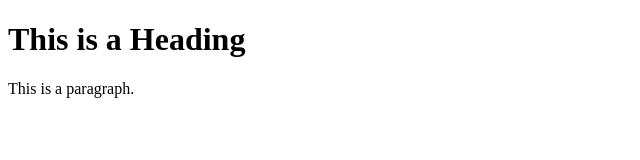
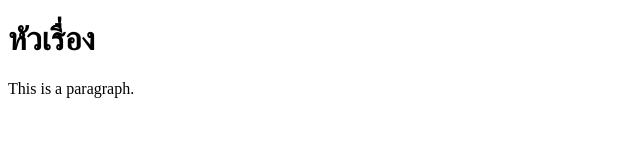
Before and after one commit to jok13622/jok13622.github.io, a plain HTML site: page index.html in a window 1280 px wide. Shown: the whole page, without its empty margins (0-640 px from the left). Drawn offline with Linux system fonts and the light colour scheme.

Commit message:
Update index.html

```diff
--- a/index.html
+++ b/index.html
@@ -5,7 +5,7 @@
 </head>
 <body>
 
-<h1>This is a Heading</h1>
+<h1>หัวเรื่อง</h1>
 <p>This is a paragraph.</p>
 
 </body>
```
